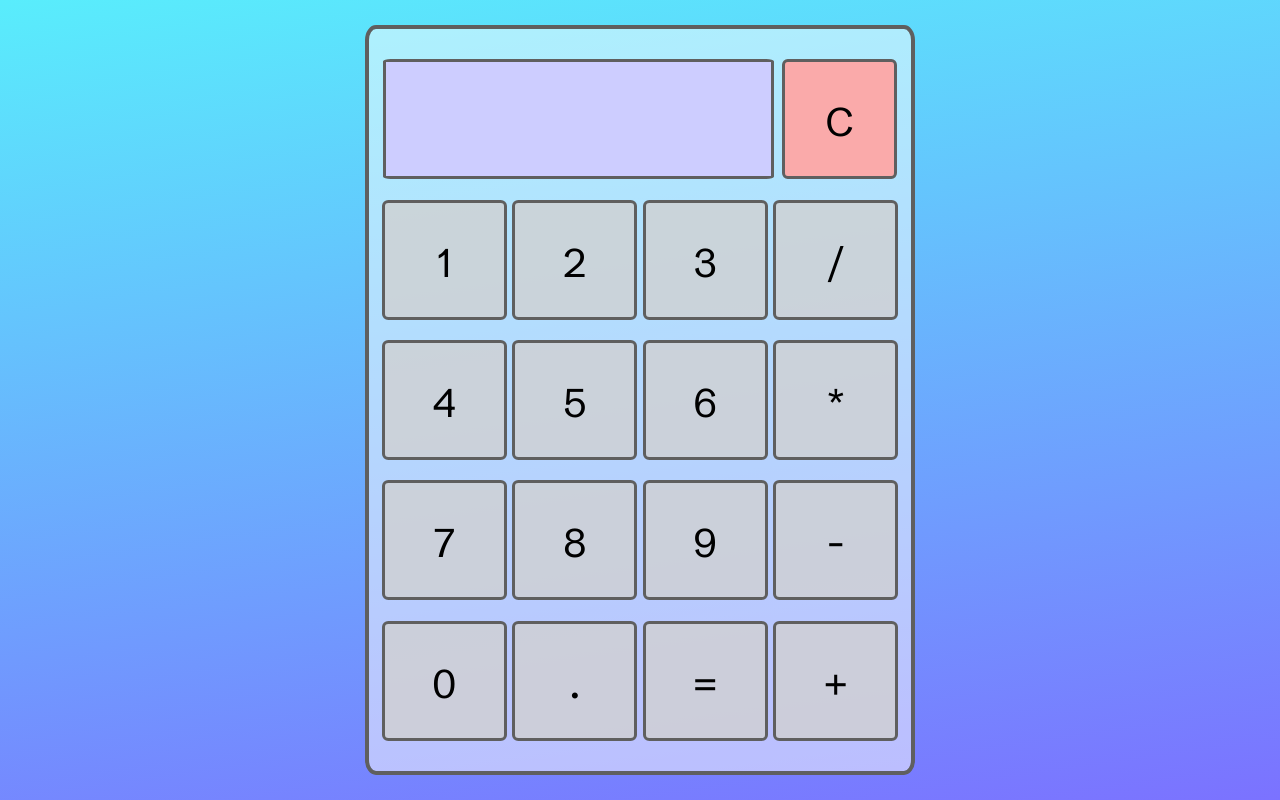
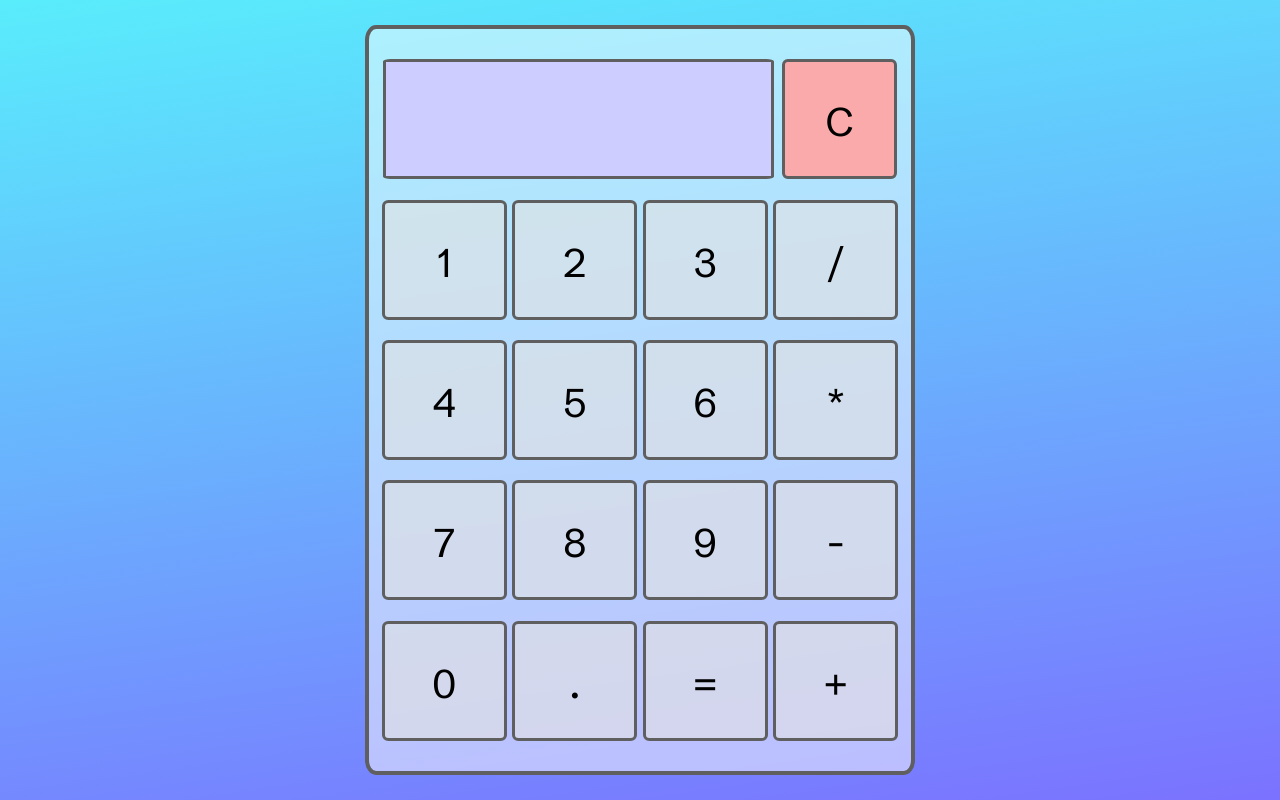
Before and after one commit to Ravmic/simple_calculator, a plain HTML site: page index.html in a window 1280 px wide. Drawn offline with Linux system fonts and the light colour scheme.

Commit message:
changed btn opacity

```diff
--- a/style.css
+++ b/style.css
@@ -31,7 +31,7 @@ div.calculator {
 div.calculator div {
     height: 120px;
     width: 24%;
-    background-color: rgba(209, 209, 209, 0.795);
+    background-color: rgba(228, 228, 228, 0.61);
     border: 3px solid rgb(95, 95, 95);
     border-radius: 5%;
     cursor: pointer;
```
